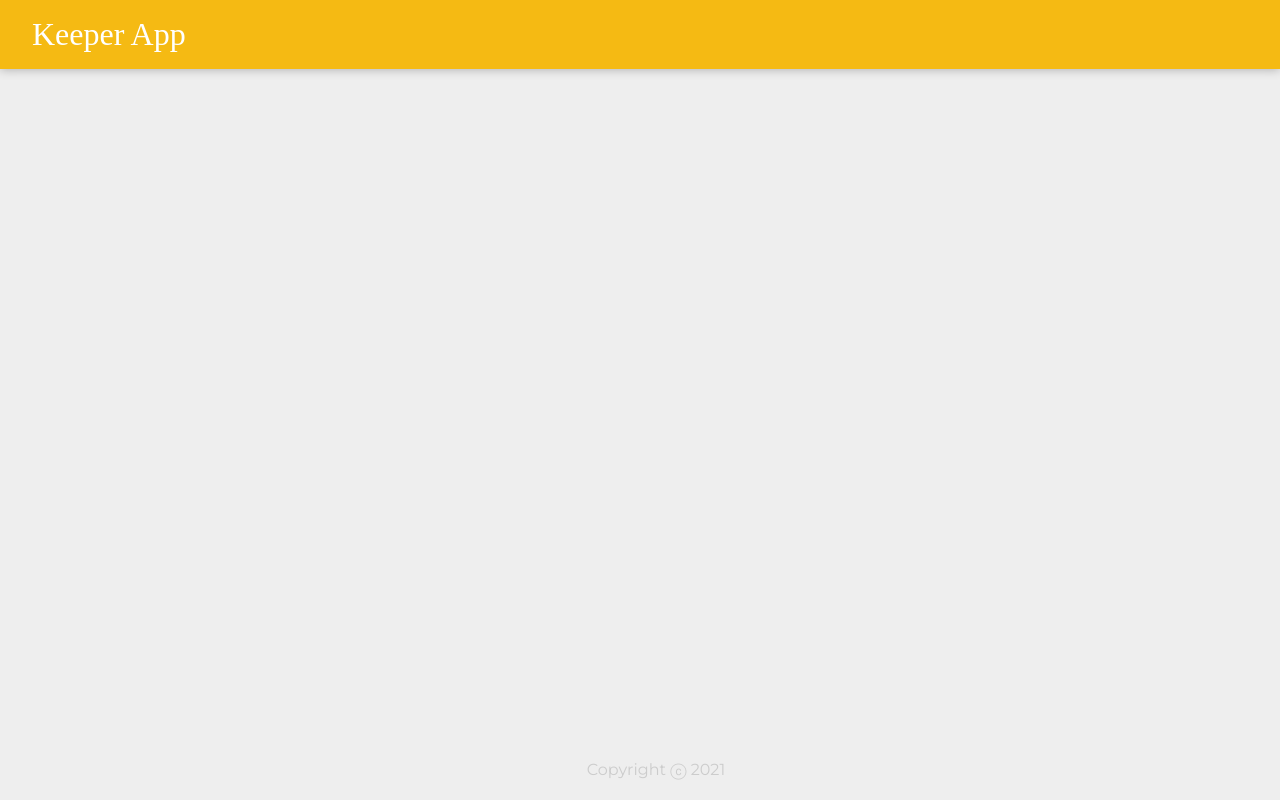
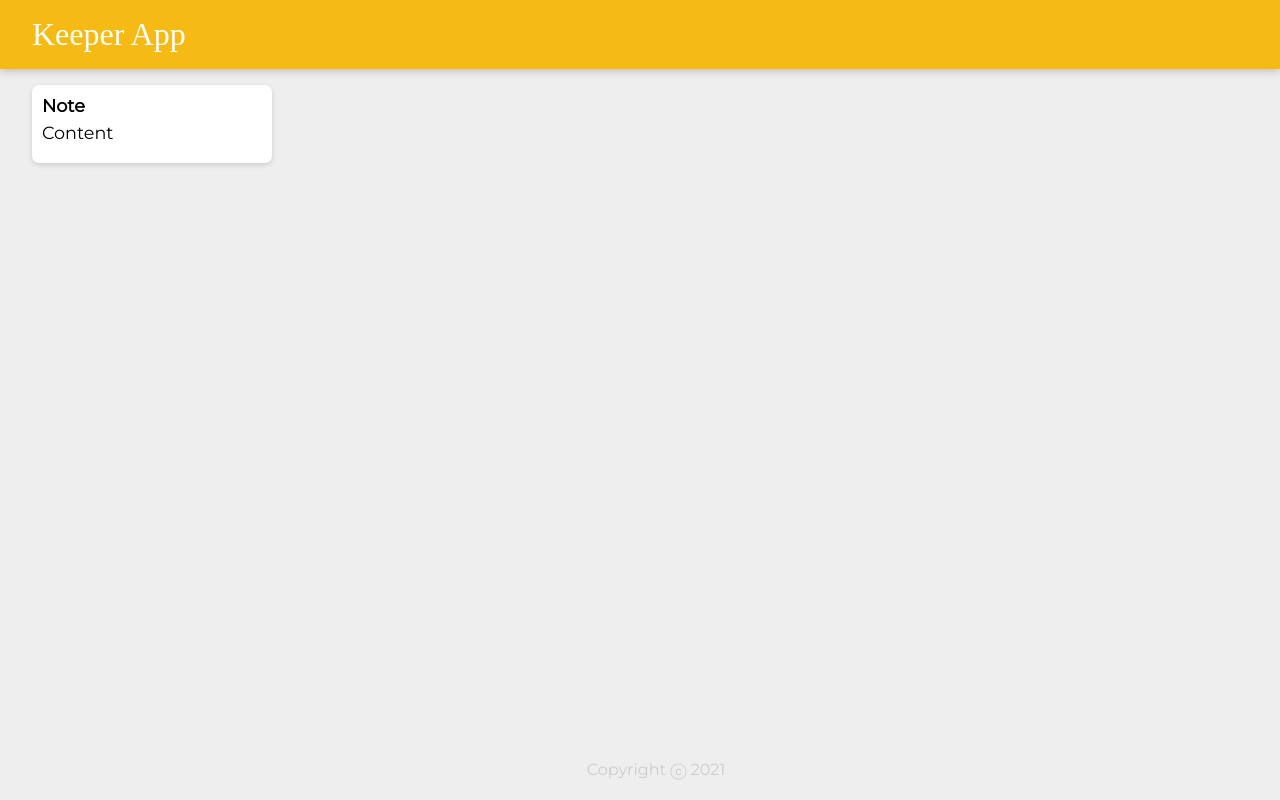
Before and after one commit to Ricksoc/Keeper-App, a React (Create React App) app: page / in a window 1280 px wide. Built offline with nearby package versions, Linux system fonts and the light colour scheme; a web font is replaced by a local one.

Commit message:
Set Note.jsx to create a <div> containing a <h1> and <p>. Modified App.jsx to include it on the page

```diff
--- a/src/components/App.jsx
+++ b/src/components/App.jsx
@@ -1,11 +1,13 @@
 import React from "react";
 import Header from "./Header";
+import Note from "./Note";
 import Footer from "./Footer";
 
 function App() {
   return (
     <div>
       <Header />
+      <Note />
       <Footer />
     </div>
   );
--- a/src/components/Note.jsx
+++ b/src/components/Note.jsx
@@ -0,0 +1,12 @@
+import React from "react";
+
+function Note() {
+  return (
+    <div className="note">
+      <h1>Note</h1>
+      <p>Content</p>
+    </div>
+  );
+}
+
+export default Note;
```
